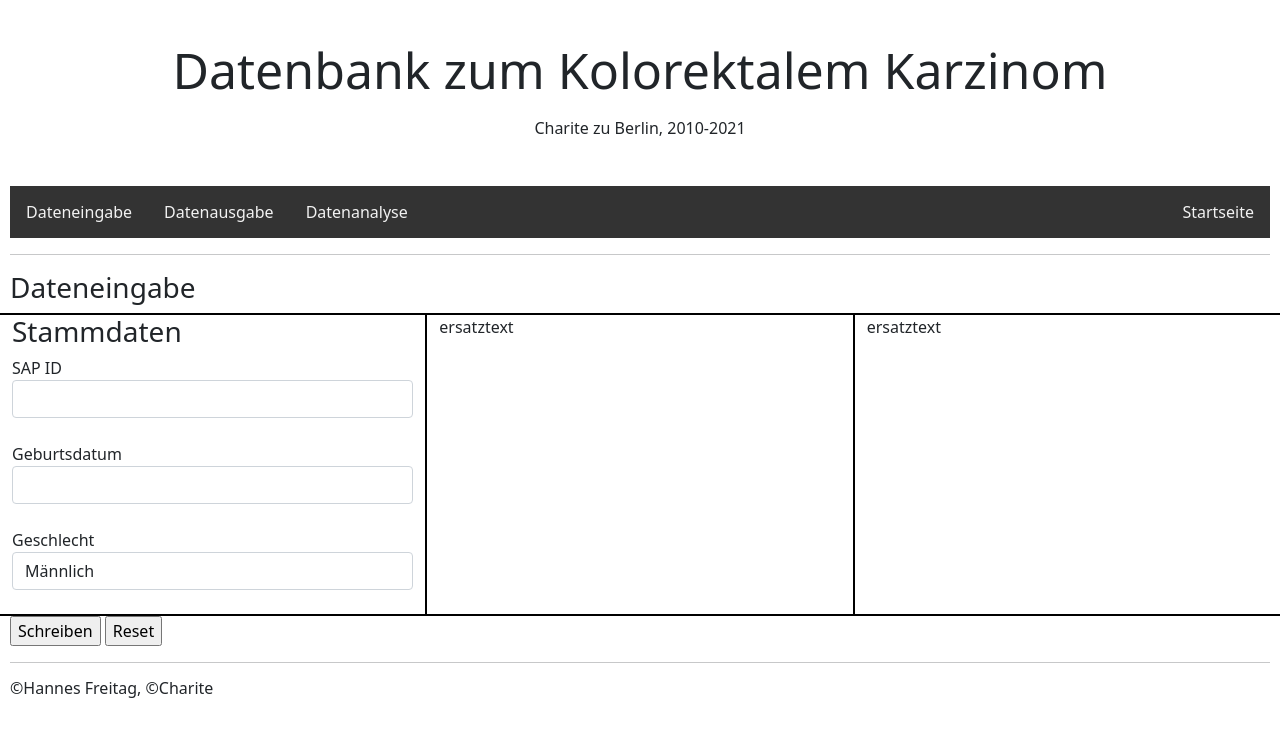
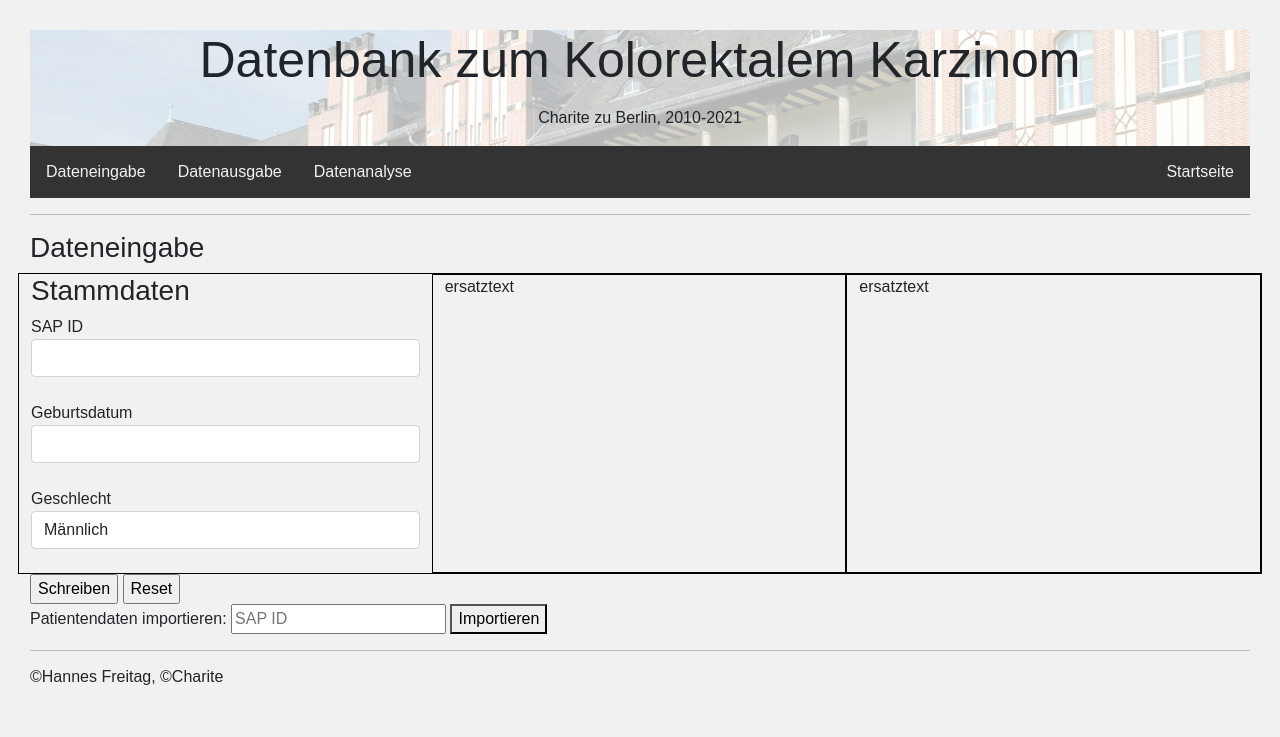
Before and after one commit to OptiTheNext/KRK_Datenbank-Online, a Flask app: page /dateneingabe in a window 1280 px wide. Shown: the top 737 px of the page. Run offline with Flask 2, Linux system fonts and the light colour scheme; the visitor is signed in with stand-in values (Sample User, id 1).

Commit message:
Input working

```diff
--- a/main.py
+++ b/main.py
@@ -43,6 +43,26 @@ def page_1():
       return flask.render_template('site_1.html',Topnav = True, startseite= True)
     else:
       return flask.redirect(flask.url_for('login'))
+
+@app.route("/dateneingabe",methods=["POST"])
+def GetData():
+    IDToFind = flask.request.form["sapidimport"]
+    if IDToFind.isnumeric():
+      cursor = mydb.cursor()
+      cursor.execute("SELECT * FROM KRK_Tabelle WHERE SAPID = %(sapid)s", {'sapid': IDToFind})
+      myresult = cursor.fetchone()
+      if myresult is None:
+        # Wenn SAP ID nicht in Datenbnak
+        return flask.render_template('site_2.html',Topnav = True, startseite= False, error ="SAP ID nicht gefunden")
+
+      print(myresult)
+      import_var = {
+        'sapid': myresult[0],
+        'geschlecht': myresult[1],
+        'geburt': datetime.datetime.strftime(myresult[2],"%d.%m.%Y")
+      }
+      print(import_var)
+      return flask.render_template('site_2.html',Topnav = True, startseite= False, import_var = import_var)
 
 @app.route("/dateneingabe",methods=["POST","GET"])
 def input():
--- a/static/base.css
+++ b/static/base.css
@@ -1,14 +1,7 @@
 body {
   font-family: Arial;
-  padding: 10px;
+  padding: 30px;
   background: #f1f1f1;
-}
-
-/* Header/Blog Title */
-.header {
-  padding: 30px;
-  text-align: center;
-  background: white;
 }
 
 .header h1 {
@@ -19,6 +12,9 @@ body {
 .topnav {
   overflow: hidden;
   background-color: #333;
+  position: relative;
+  bottom: 0;
+  width: 100;
 }
 
 /* Style the topnav links */
@@ -57,3 +53,16 @@ body {
     width: 100%;
   }
 }
+
+#header {
+    display: block;
+    position: relative;
+    background: url('/static/charite_banner.jpg') 50% 0 no-repeat;
+    -webkit-background-size: cover;
+    -moz-background-size: cover;
+    -o-background-size: cover;
+    background-size: cover;
+    padding: 0px;
+    text-align: center;
+    box-shadow: inset 0 0 0 1000px rgba(255, 255, 255, 0.719);
+}
--- a/templates/base.html
+++ b/templates/base.html
@@ -2,17 +2,18 @@
 <html lang="de">
 
 <head>
-	<link href="/static/base.css" rel="stylesheet" type="text/css">
 	<meta charset="utf-8">
 	<meta name="viewport" content="width=device-width, initial-scale=1">
   <!-- Bootstrap CSS -->
     <link href="https://cdn.jsdelivr.net/npm/bootstrap@5.1.3/dist/css/bootstrap.min.css" rel="stylesheet" integrity="sha384-1BmE4kWBq78iYhFldvKuhfTAU6auU8tT94WrHftjDbrCEXSU1oBoqyl2QvZ6jIW3" crossorigin="anonymous">
+    <link href="/static/base.css" rel="stylesheet" type="text/css">
 </head>
 
 <body>
     <!-- Option 1: Bootstrap Bundle with Popper -->
     <script src="https://cdn.jsdelivr.net/npm/bootstrap@5.1.3/dist/js/bootstrap.bundle.min.js" integrity="sha384-ka7Sk0Gln4gmtz2MlQnikT1wXgYsOg+OMhuP+IlRH9sENBO0LRn5q+8nbTov4+1p" crossorigin="anonymous"></script>
-	<div class="header">
+	<header id="header">
+  <div class="header">
 		<h1>Datenbank zum Kolorektalem Karzinom</h1>
 		<p>{%block Unterschrift %}{%endblock %}
 		</p>
@@ -28,6 +29,7 @@
 		<a href="/startseite" style="float:right">Startseite</a>
 		{%endif%}
 	</div>
+  </header>
   <hr>
 	<div class="maincolumn">
 		{%block MainContent %} {%endblock %}
--- a/templates/login.html
+++ b/templates/login.html
@@ -11,7 +11,7 @@
       <h1>Bitte einloggen</h1>
       <br>
       <form action="" method="post">
-        <div class="form-row align-items-center" style="width: 75%">
+        <div class="form-row align-items-center" style="width: 50%; margin: auto; position: relative;">
         <div class="form-group">
         <label>Benutzername</label>
         <input class="form-control" type="text" placeholder="Username" name="username" value="{{
@@ -25,7 +25,7 @@
           <br>
         </div>
         <div class="form-group">
-        <input class="btn btn-default" type="submit" value="Login">
+        <input class="btn btn-primary" type="submit" value="Login">
         </div>
         </div>
       </form>
--- a/templates/site_2.html
+++ b/templates/site_2.html
@@ -3,22 +3,22 @@
 {%endblock%} {% block MainContent %}
 <h3> Dateneingabe</h3>
 <form action ="" method = "post" autocomplete="off">
-	<div class="row" style="border: 1px solid black" ;>
-		<div class="col-sm" style="border: 1px solid black" ;>
+	<div class="row" style="border: 1px solid black; padding = 10p;" ;>
+		<div class="col-sm" style="border: 1px solid ,padding = 10p;" ;>
 			<h3>Stammdaten</h3>
 			<div class="form-group">
 				<label>SAP ID</label>
-      <input class="form-control" type="int" name="sapid" value="{%if success %}{%else%}{{ request.form.sapid }}{%endif%}">
+      <input class="form-control" type="int" name="sapid" value="{%if success%}{{""}}{%elif import_var%}{{import_var.sapid}}{%else%}{{ request.form.sapid }}{%endif%}">
       </div>
       <br>
       <div class="form-group">
       <label>Geburtsdatum</label>
-      <input class="form-control" type="text" name="geburt" value="{%if success%}{%else%}{{ request.form.geburt }}{%endif%}">
+      <input class="form-control" type="text" name="geburt" value="{%if success%}{{""}}{%elif import_var%}{{import_var.geburt}} {%else%}{{ request.form.geburt }}{%endif%}">
       </div>
       <br>
       <div class="form-group">
       <label>Geschlecht</label>
-      <select class="form-control" name="geschlecht">
+      <select class="form-control" name="geschlecht" selected="{%if success%}{{""}}{%elif import_var%}{{import_var.geschlecht}} {%else%}{{ request.form.geschlecht }}{%endif%}">
           <option value="Männlich">Männlich</option>
           <option value="Weiblich">Weiblich</option>
           <option value="Divers">Divers</option>
@@ -55,4 +55,9 @@
   </button>
 </div>
 {%endif%}
+ <form class="form-inline" method="post">
+  <label for="sapidimport">Patientendaten importieren:</label>
+  <input type="text" id="sapidimport" name="sapidimport" placeholder="SAP ID" name="SAPID importieren">
+  <button type="submit">Importieren</button>
+</form>
 {%endblock%}
```
Also changed, not shown: static/Charite.jpg (added), static/charite_banner.jpg (added).
